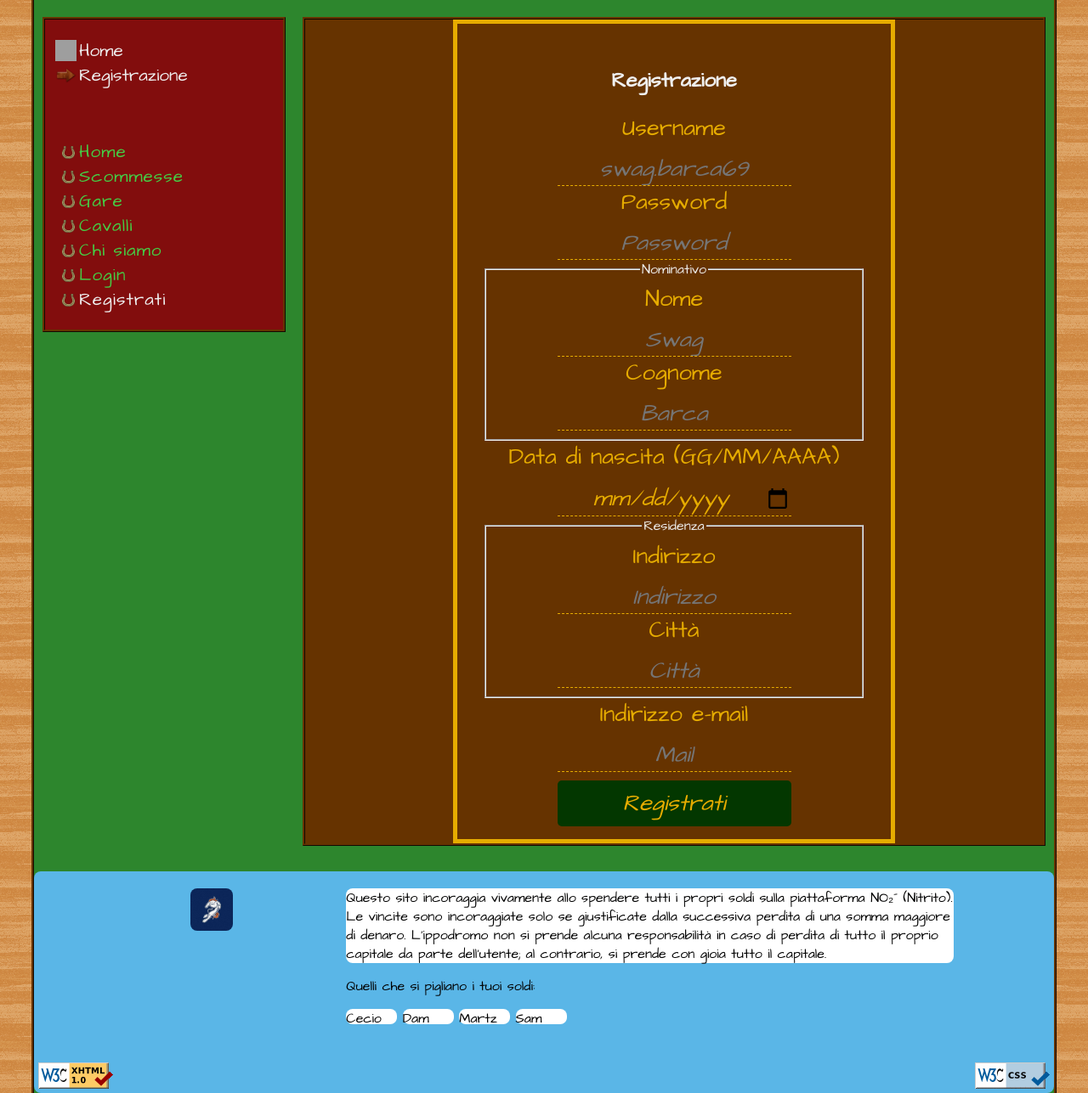
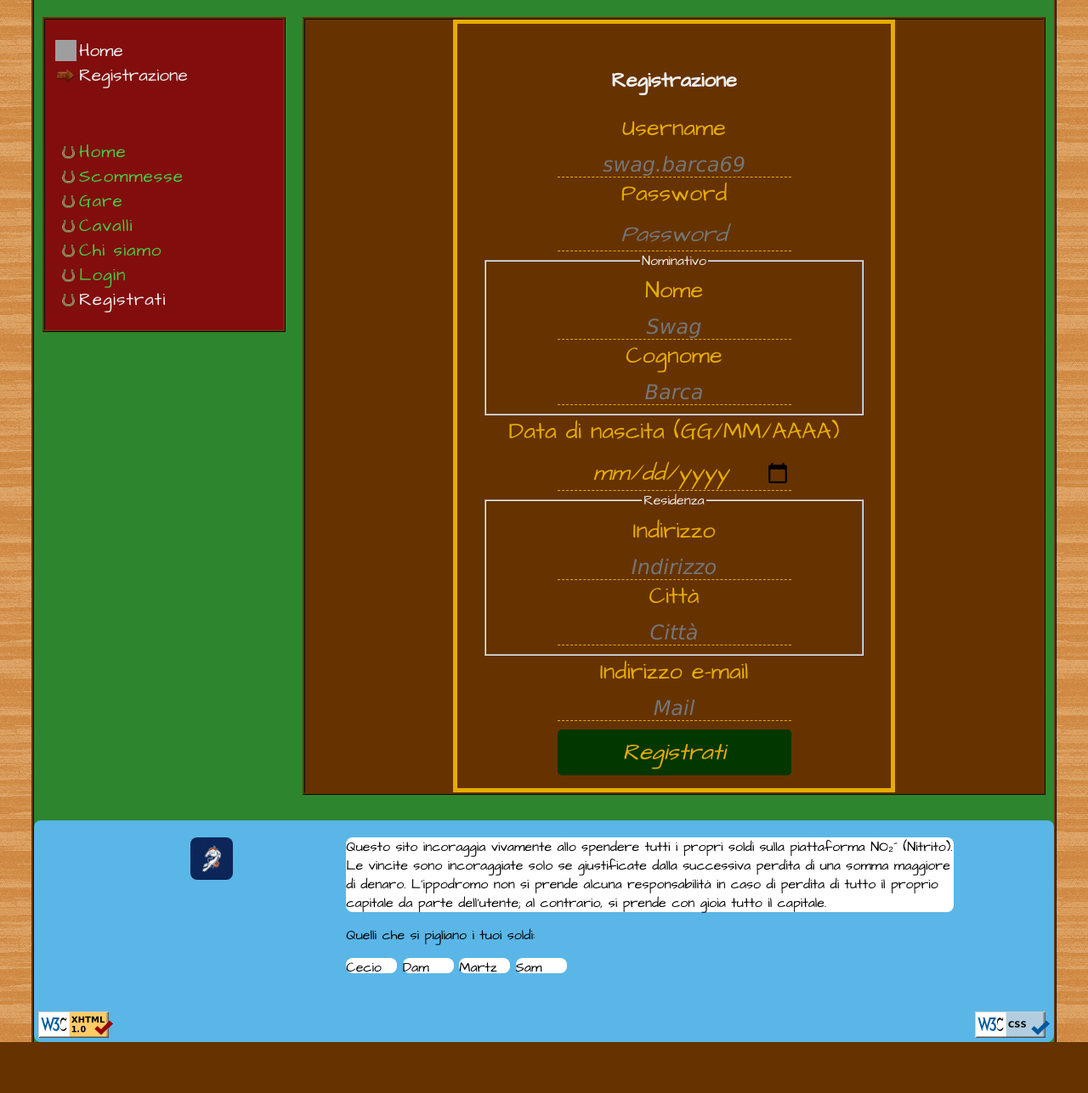
Before and after one commit to zoo43/Ippopodromo, a PHP site: page /php/Autenticazione/register.php in a window 1280 px wide. Shown: the part 70-1357 px from the top of the page at 85% size. After the commit the page ends 1297 px from the top, so only its background shows below. Run offline with PHP 8.4, Linux system fonts and the light colour scheme; grey boxes are pictures that could not be loaded.

Commit message:
Aggiornato banner, cambiato stile scritte

```diff
--- a/php/Autenticazione/register.php
+++ b/php/Autenticazione/register.php
@@ -5,7 +5,7 @@ require_once('../auth.php');
 $risultato='';
 if(isset($_POST['register'])){
     $birthDate = $_POST['date'];
-	$birthDate = explode("/", $birthDate);
+	$birthDate = explode("-", $birthDate);
 	$age = (date("md", date("U", mktime(0, 0, 0, $birthDate[1], $birthDate[2], $birthDate[0]))) > date("md")
     ? ((date("Y") - $birthDate[0]) - 1)
     : (date("Y") - $birthDate[0]));
--- a/style/small.css
+++ b/style/small.css
@@ -576,6 +576,14 @@ form input
   font-style: italic;
 }
 
+form input[type="text"],
+form input[type="email"],
+form input[type="number"],
+form textarea {
+  font-size: 1.5em;
+  font-family: 'Geneva', 'Thaoma', 'Arial', sans-serif;
+}
+
 form input:focus
 {
   outline: 4px solid var(--clrYlw);
--- a/style/style.css
+++ b/style/style.css
@@ -554,6 +554,14 @@ form input
   font-style: italic;
 }
 
+form input[type="text"],
+form input[type="email"],
+form input[type="number"],
+form textarea {
+  font-size: 1.5em;
+  font-family: 'Geneva', 'Thaoma', 'Arial', sans-serif;
+}
+
 form input:focus
 {
   outline: 4px solid var(--clrYlw);
```
Also changed, not shown: images/bottom_banner.png, images/ippopodromo.jpg, images/short_banner.png.
